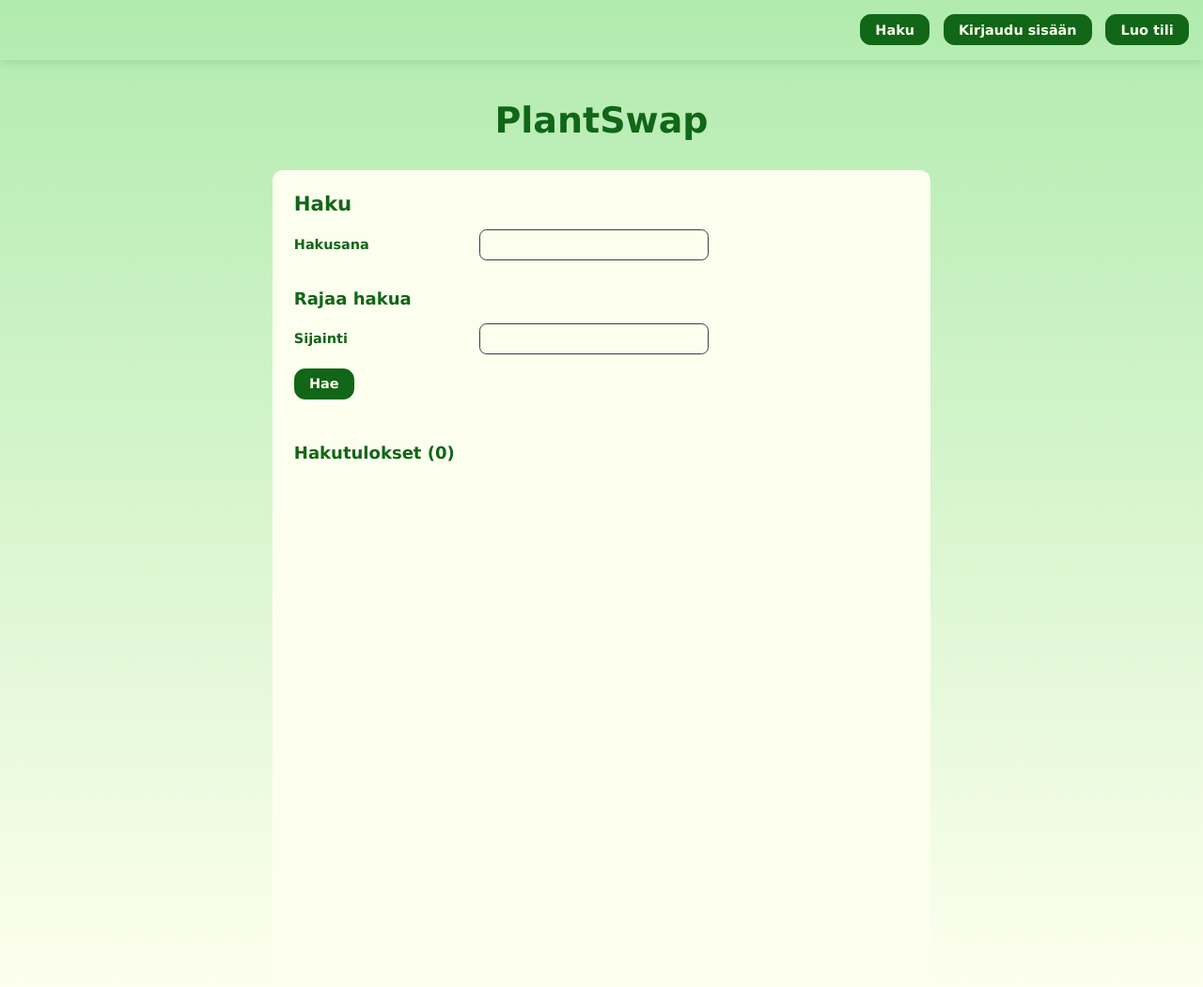
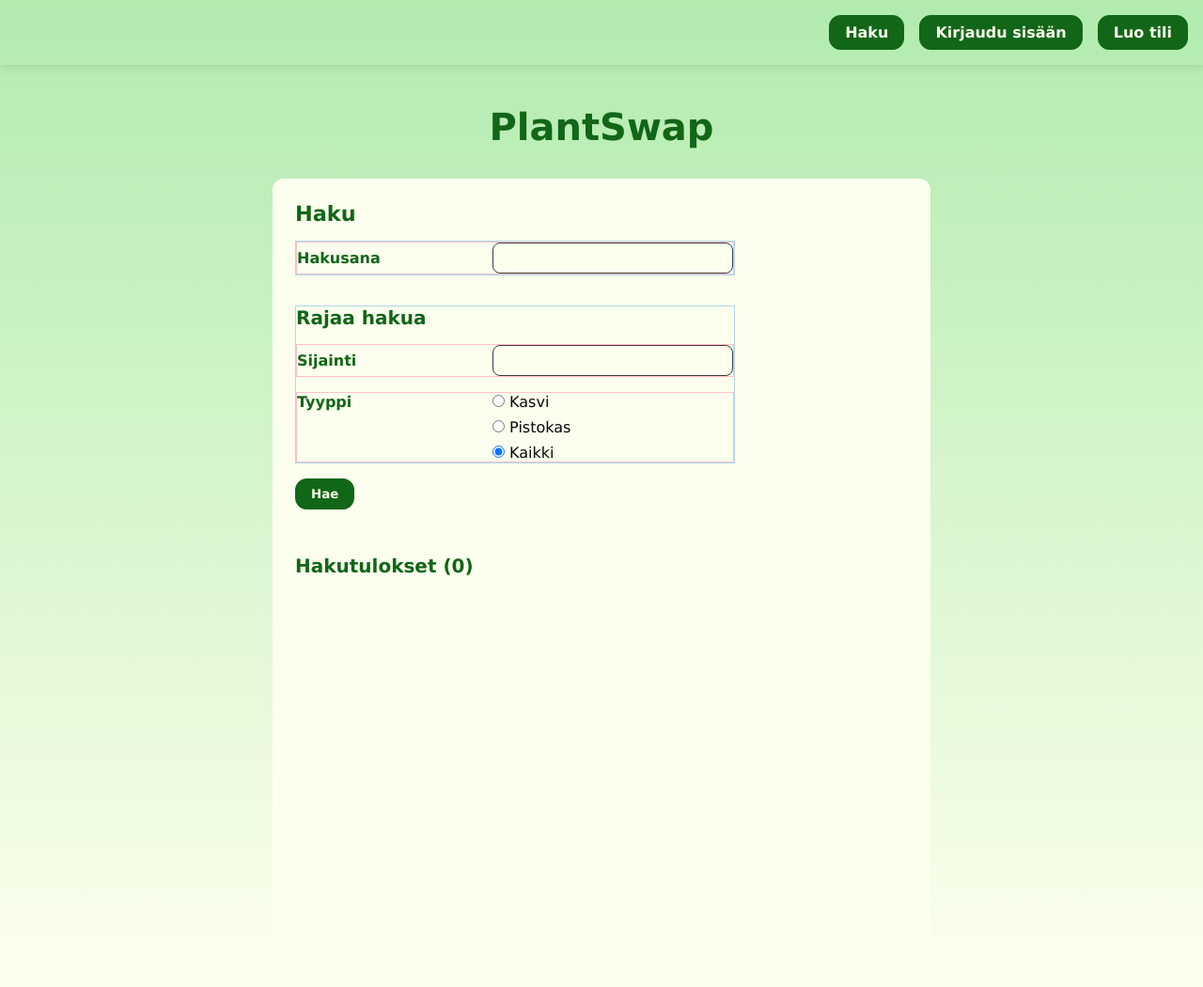
Before and after one commit to mkankaan/plantswap, a Flask app: page /search in a window 1280 px wide. Shown: the whole page at 94% size. Run offline with Flask 3, Linux system fonts and the light colour scheme; data that the repository does not hold is empty.

Commit message:
Add html for plant type selection to search page, enlarge font

```diff
--- a/app.py
+++ b/app.py
@@ -625,9 +625,16 @@ def delete_account():
 def search():
     query = request.args.get("query")
     city = request.args.get("city")
+    plant_type = request.args.get("type")
+
+    if not plant_type or not (plant_type.lower() == "cutting" or plant_type.lower() == "plant"):
+        plant_type = "all"
+    else:
+        plant_type = plant_type.lower()
 
     print("query:", query)
     print("city:", city)
+    print("type:", plant_type)
 
     results = []
 
@@ -640,9 +647,10 @@ def search():
     else:
         results = listings.fetch_all()
 
+    print()
     print("results:", len(results))
 
     if results:
         print("result:", results[0]["city"])
 
-    return render_template("search.html", query=query, city=city, results=results)
+    return render_template("search.html", query=query, city=city, plant_type=plant_type, results=results)
--- a/static/main.css
+++ b/static/main.css
@@ -4,7 +4,6 @@
   padding: 0;
   list-style-type: none;
   font-family: 'Roboto Mono', verdana, monospace;
-  font-size: 0.95rem;
   color: var(--clr-text);
 }
 
@@ -83,7 +82,8 @@
   align-items: center;
 }
 
-form {
+form,
+fieldset {
   display: grid;
   gap: 1rem;
   max-width: fit-content;
@@ -93,12 +93,13 @@ fieldset + fieldset {
   margin-top: 1rem;
 }
 
-fieldset h3 {
-  margin-bottom: 1rem;
+fieldset {
+  border: 0;
 }
 
-fieldset {
-  border: 0;
+.radio-buttons-container {
+  display: grid;
+  gap: 0.5rem;
 }
 
 .image-form {
@@ -114,6 +115,14 @@ fieldset {
   grid-template-columns: auto 1fr;
   gap: 1rem;
   align-items: center;
+}
+
+fieldset {
+  border: 1px solid lightblue;
+}
+.form-grid,
+.form-grid {
+  border: 1px solid pink;
 }
 
 .form-grid.label-top {
--- a/templates/search.html
+++ b/templates/search.html
@@ -27,6 +27,48 @@ block content %}
         {% else %}
         <input type="text" id="city" name="city" />
         {% endif %}
+      </div>
+
+      <div class="form-grid label-top">
+        <label for="type">Tyyppi</label>
+        <div class="radio-buttons-container">
+          <div>
+            {% if plant_type == "plant" %}
+            <input
+              type="radio"
+              name="plant_type"
+              value="plant"
+              checked
+            />
+            {% else %}
+            <input type="radio" name="plant_type" value="plant" />
+            {% endif %} Kasvi
+          </div>
+          <div>
+            {% if plant_type == "cutting" %}
+            <input
+              type="radio"
+              name="plant_type"
+              value="cutting"
+              checked
+            />
+            {% else %}
+            <input type="radio" name="plant_type" value="cutting" />
+            {% endif %} Pistokas
+          </div>
+          <div>
+            {% if plant_type == "all" %}
+            <input
+              type="radio"
+              name="plant_type"
+              value="all"
+              checked
+            />
+            {% else %}
+            <input type="radio" name="plant_type" value="all" />
+            {% endif %} Kaikki
+          </div>
+        </div>
       </div>
     </fieldset>
     <div class="button-bar">
```
